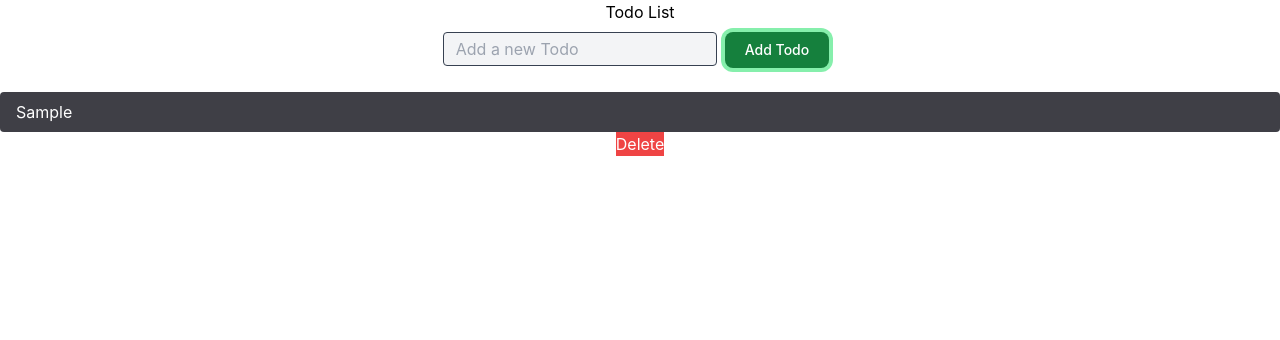
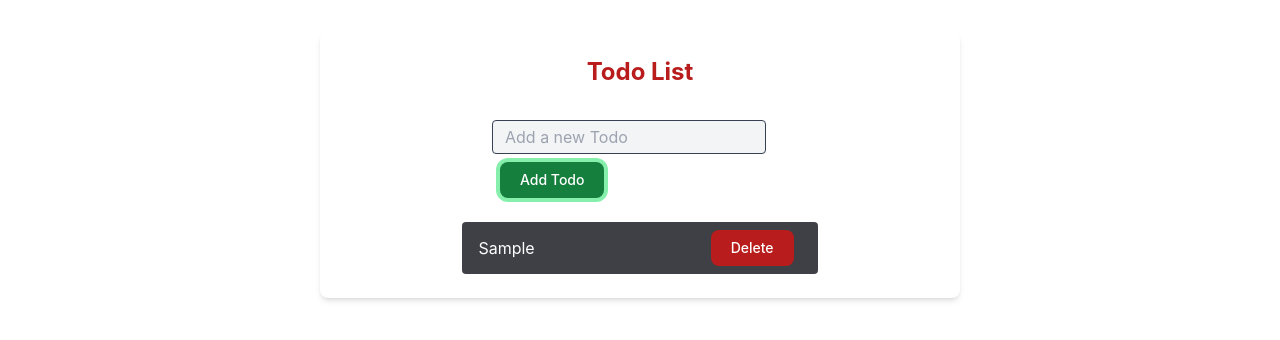
Before and after one commit to MIhnatco/React-ToDo-Redux-Toolkit, a React (Create React App) app: page / in a window 1280 px wide. Both pictures are taken after typing "Sample" into the empty fields and a click on the button "Add Todo". Shown: the top 340 px of the page. Built offline with nearby package versions, Linux system fonts and the light colour scheme; the HTML template or start-up script is replaced by a standard one.

Commit message:
Tailwindcss styling

```diff
--- a/src/App.js
+++ b/src/App.js
@@ -6,8 +6,10 @@ import AddTodo from "./components/AddTodo";
 
 function App() {
   return (
-    <div className="App">
-      <h1>Todo List</h1>
+    <div className="w-1/2 mx-auto mt-8 p-6 bg-white rounded-lg shadow-md">
+      <h1 className="text-2xl font-bold mb-8 text-center text-red-700">
+        Todo List
+      </h1>
       <AddTodo />
       <TodoList />
     </div>
--- a/src/components/AddTodo.js
+++ b/src/components/AddTodo.js
@@ -16,7 +16,7 @@ function AddTodo() {
   };
 
   return (
-    <form onSubmit={handleSubmit}>
+    <form onSubmit={handleSubmit} className="w-1/2 mx-auto">
       <input
         type="text"
         name="input"
--- a/src/components/TodoItem.js
+++ b/src/components/TodoItem.js
@@ -6,16 +6,16 @@ function TodoItem({ todo }) {
   const dispatch = useDispatch();
 
   return (
-    <ul>
+    <ul className="w-3/5 mx-auto">
       <li className="mt-4 flex justify-between items-center px-4 py-2 rounded bg-zinc-700">
         <span className="text-white">{todo.content}</span>
+        <button
+          onClick={() => dispatch(removeTodo(todo.id))}
+          className="focus:outline-none text-white bg-red-700 hover:bg-red-800 focus:ring-4 focus:ring-red-300 font-medium rounded-lg text-sm px-5 py-2 me-2  dark:bg-red-600 dark:hover:bg-red-700 dark:focus:ring-red-900"
+        >
+          Delete
+        </button>
       </li>
-      <button
-        onClick={() => dispatch(removeTodo(todo.id))}
-        className="text-white bg-red-500 border-0"
-      >
-        Delete
-      </button>
     </ul>
   );
 }
```
